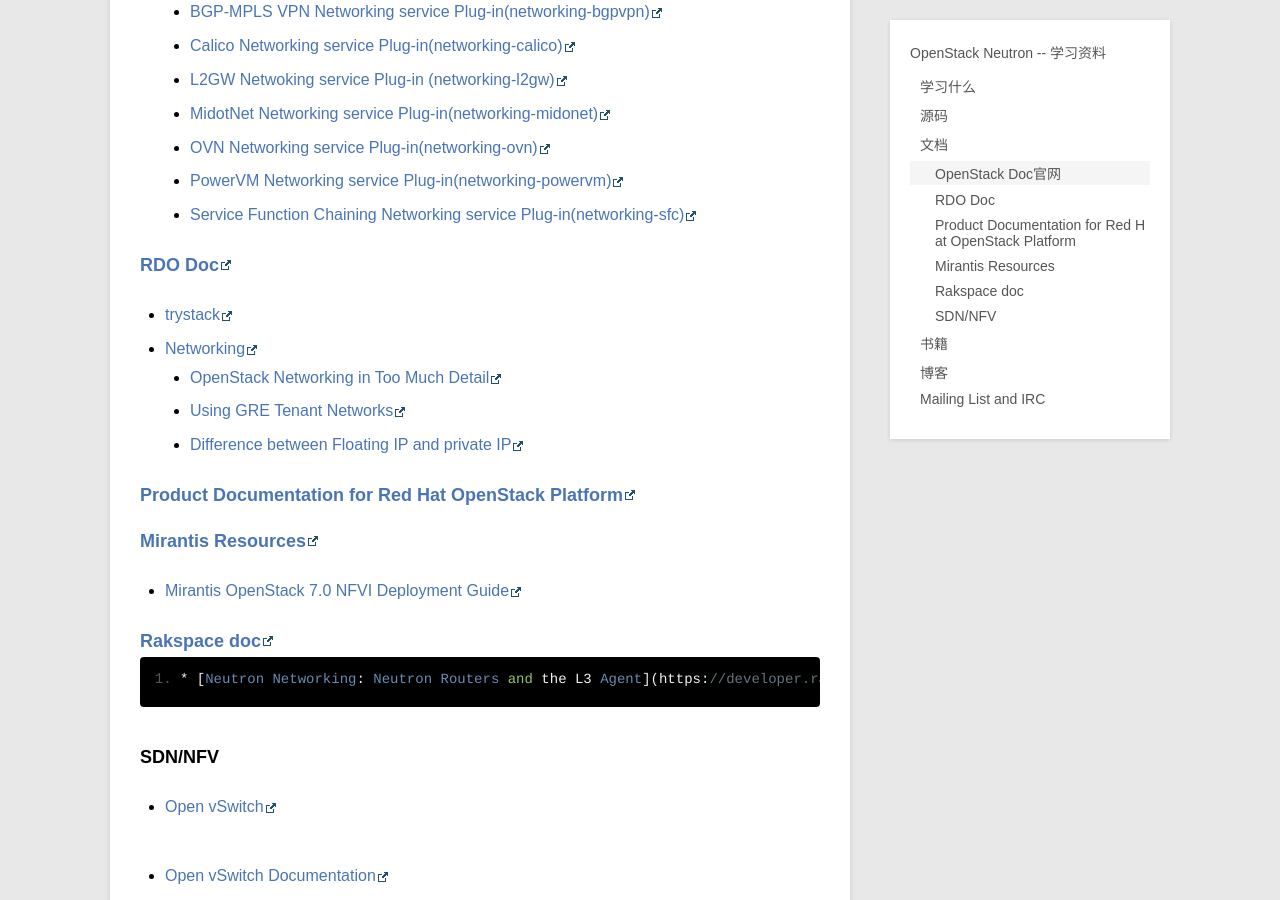
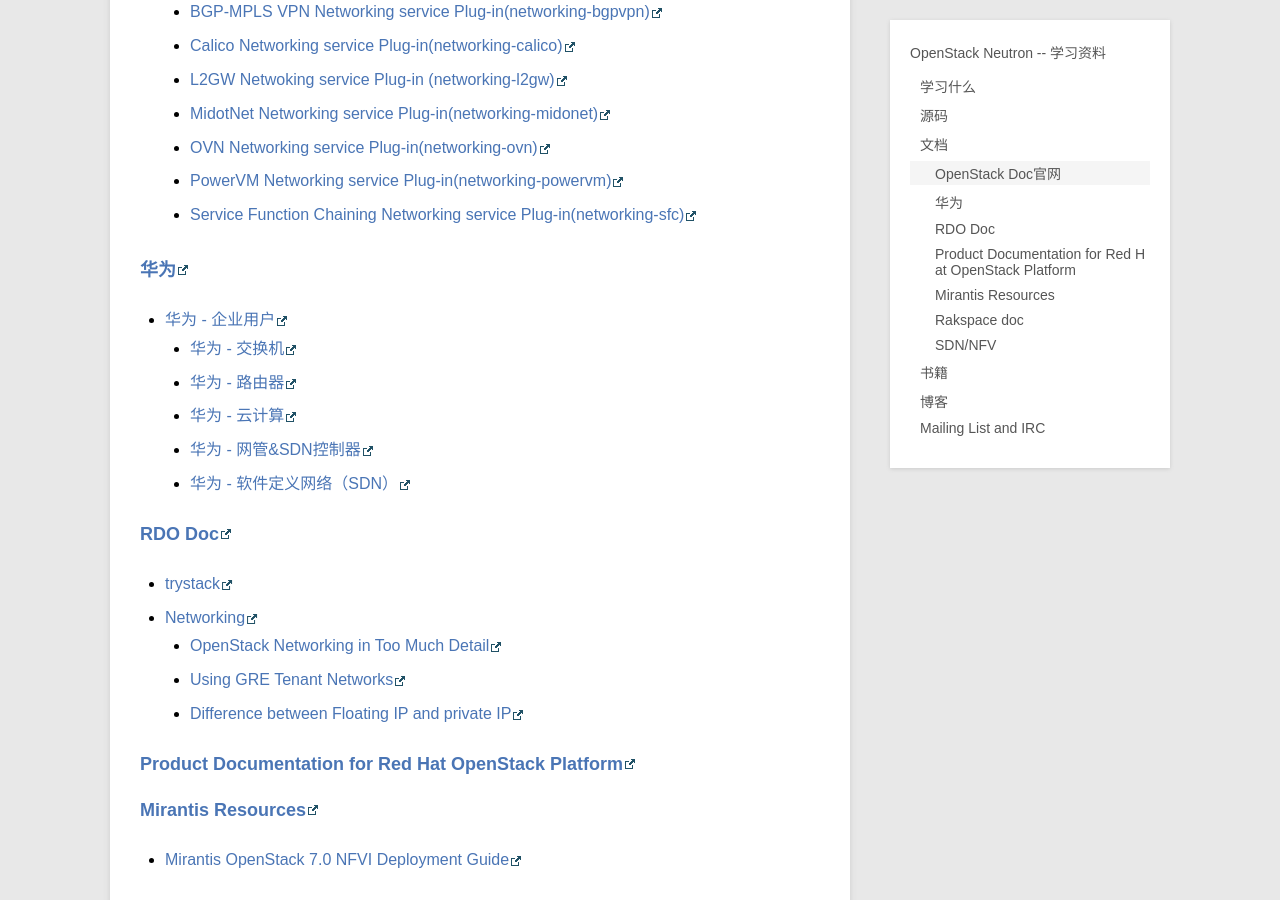
Before and after one commit to xiaofandh12/xiaofandh12.github.io, a Jekyll site: the page built from _posts/blog/2016-04-21-OpenStack-Nutron-Learning-Material.md, in a window 1280 px wide and 900 px high, scrolled down 2947 px. Built offline with Jekyll 4.4.1, drawn with Linux system fonts in a browser that asks for light colours; Markdown is read by kramdown in place of the engine named in the settings; comment, search, counter and statistics services are not loaded.

Commit message:
2016-04-21-OpenStack-Nutron-Learning-Material.md add huawei related

```diff
--- a/_posts/blog/2016-04-21-OpenStack-Nutron-Learning-Material.md
+++ b/_posts/blog/2016-04-21-OpenStack-Nutron-Learning-Material.md
@@ -90,6 +90,15 @@
 	* [OVN Networking service Plug-in(networking-ovn)](http://docs.openstack.org/developer/networking-ovn/)
 	* [PowerVM Networking service Plug-in(networking-powervm)](http://docs.openstack.org/developer/networking-powervm/)
 	* [Service Function Chaining Networking service Plug-in(networking-sfc)](http://docs.openstack.org/developer/networking-sfc/)
+
+### [华为](http://www.huawei.com/cn)
+
+* [华为 - 企业用户](http://e.huawei.com/cn)
+    * [华为 - 交换机](http://e.huawei.com/cn/products/enterprise-networking/switches)
+    * [华为 - 路由器](http://e.huawei.com/cn/products/enterprise-networking/routers)
+    * [华为 - 云计算](http://e.huawei.com/cn/products/cloud-computing-dc/cloud-computing)
+    * [华为 - 网管&SDN控制器](http://e.huawei.com/cn/products/software)
+    * [华为 - 软件定义网络（SDN）](http://e.huawei.com/cn/solutions/technical/sdn)
 
 ### [RDO Doc](https://www.rdoproject.org/documentation/)
 
```
